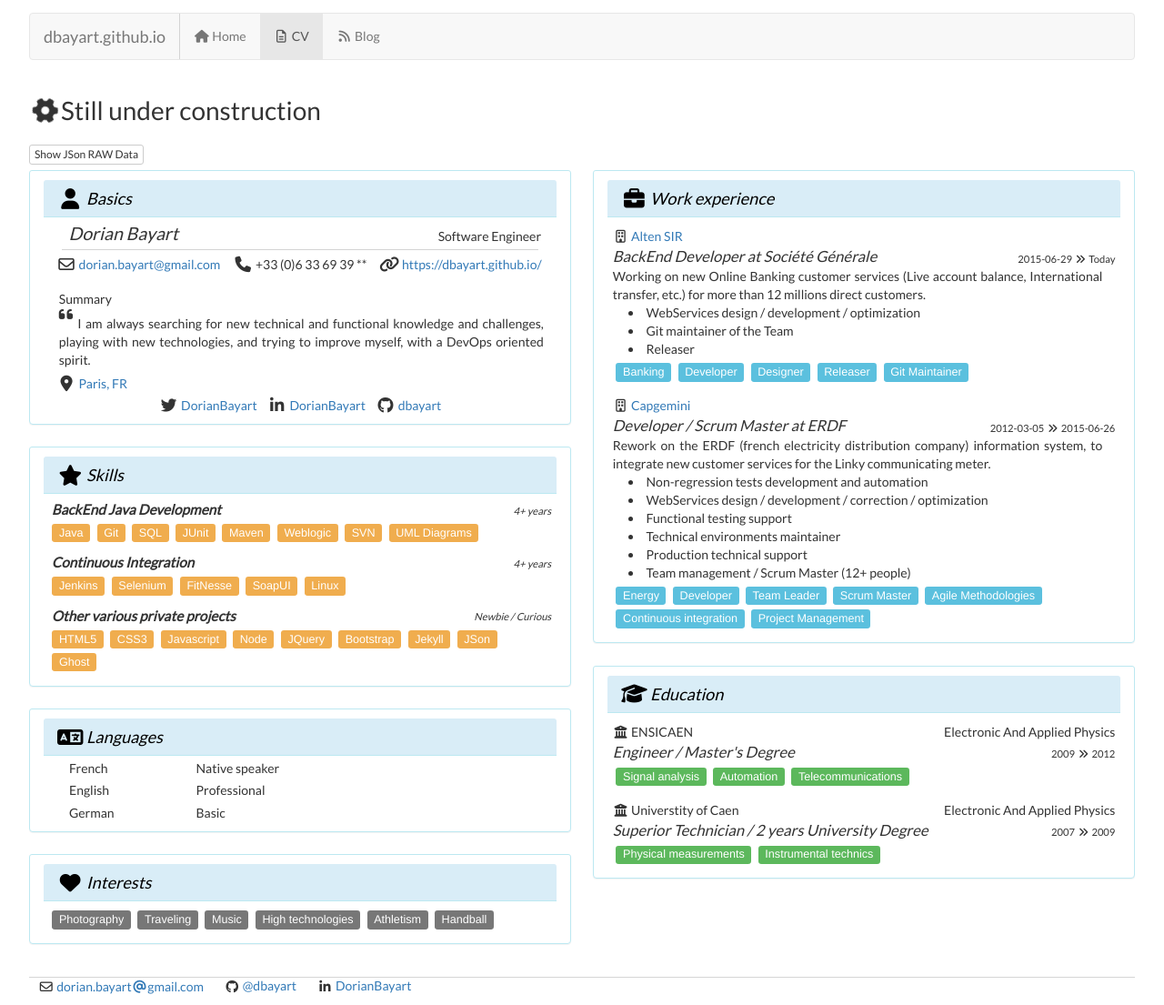
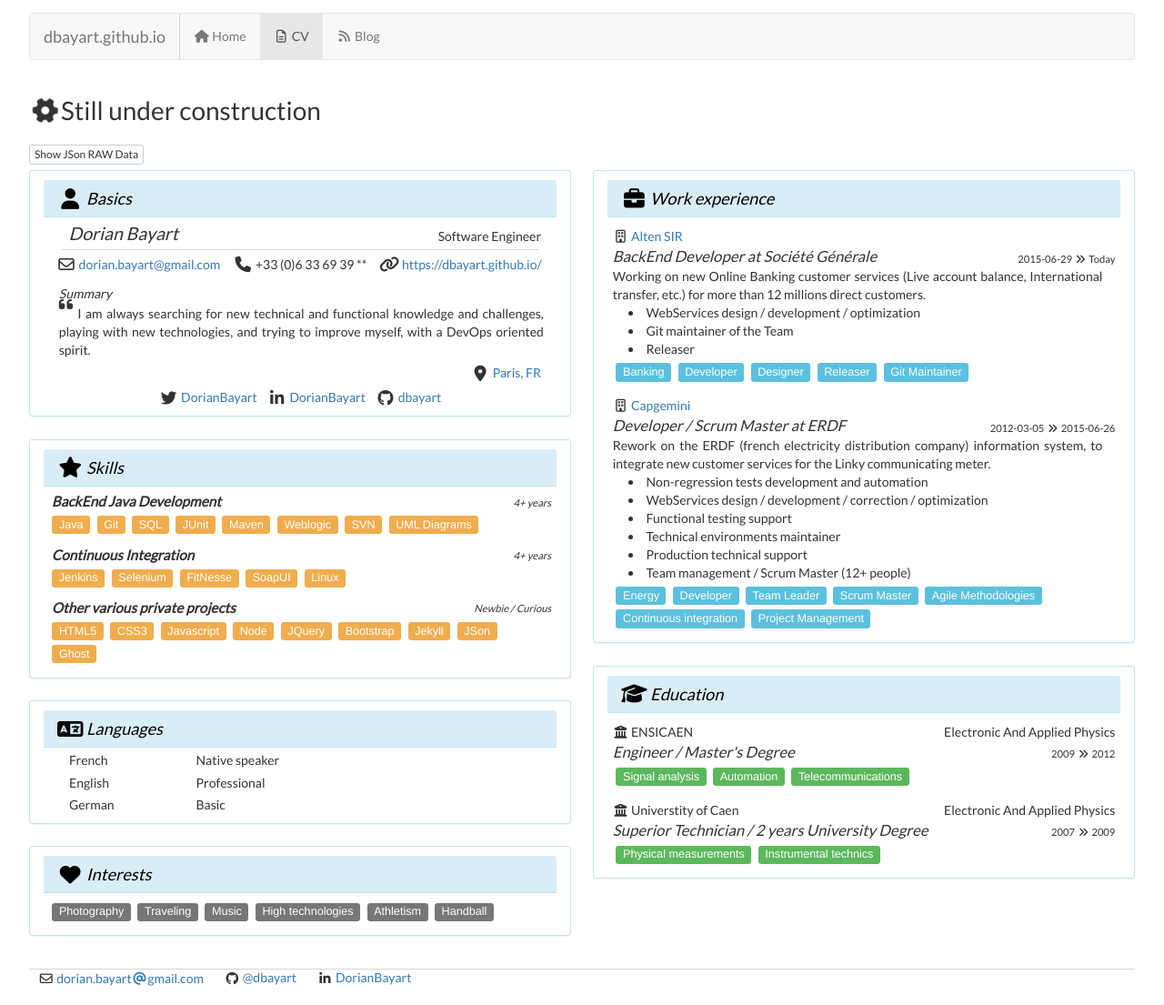
Before and after one commit to dorianbayart/dorianbayart.github.io, a Jekyll site: the page built from cv/index.html, in a window 1280 px wide. Shown: the whole page at 91% size. Built offline with Jekyll 4.4.1, drawn with Linux system fonts in a browser that asks for light colours; nearby versions of some CDN libraries.

Commit message:
Update cv.css

```diff
--- a/css/cv.css
+++ b/css/cv.css
@@ -27,12 +27,17 @@ div {
 	margin: 0;
 }
 
-
 div > span {
 	font-style: normal;
 	margin-right: 1em;
 	margin-left: 0em;
 	display: inline-block;
+}
+
+h5 {
+	font-style: italic;
+	margin-bottom: 0.3em;
+	margin-top: 0.3em;
 }
 
 .panel-body {
@@ -151,12 +156,14 @@ div > span {
 	font-style: normal;
 	margin: 0;
 	padding: 0;
-	margin-left: 1em;
+	margin-right: 1em;
 	padding-bottom: 0.3em;
+	text-align: right;
 }
 
 .profiles {
 	margin: 0;
+	margin-top: 0.2em;
 	padding: 0;
 	text-align: center;
 }
```
